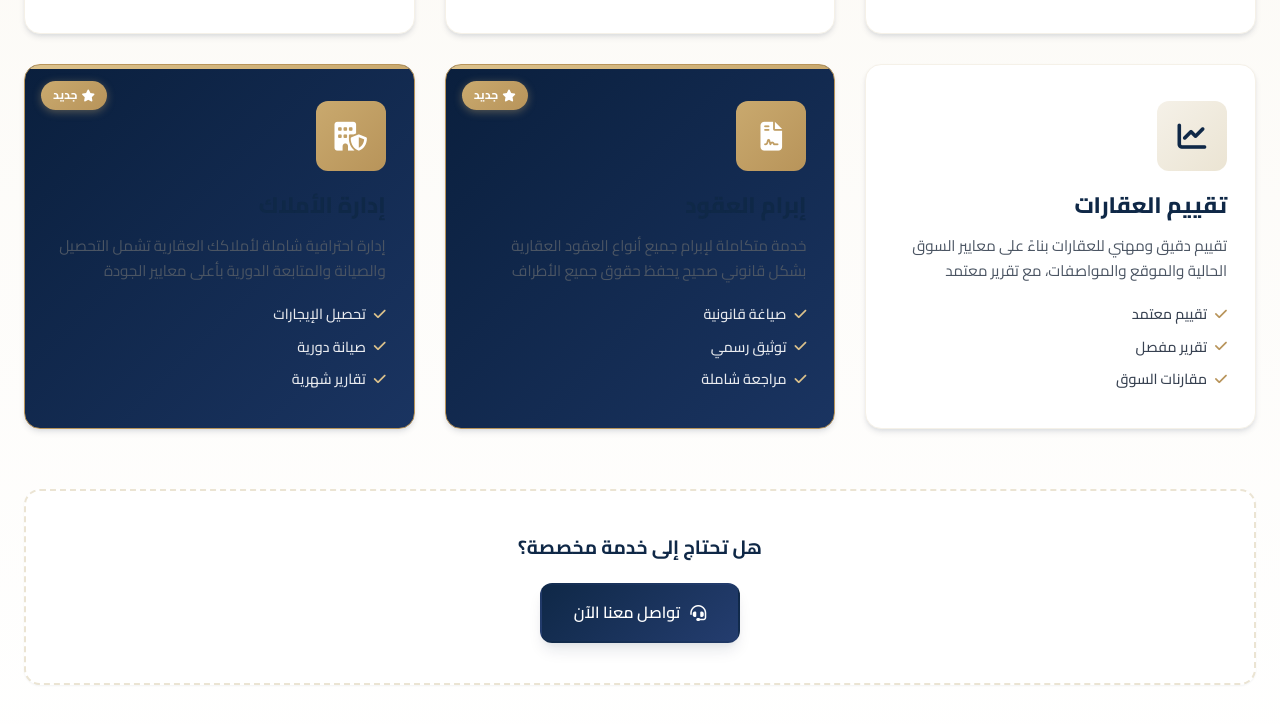
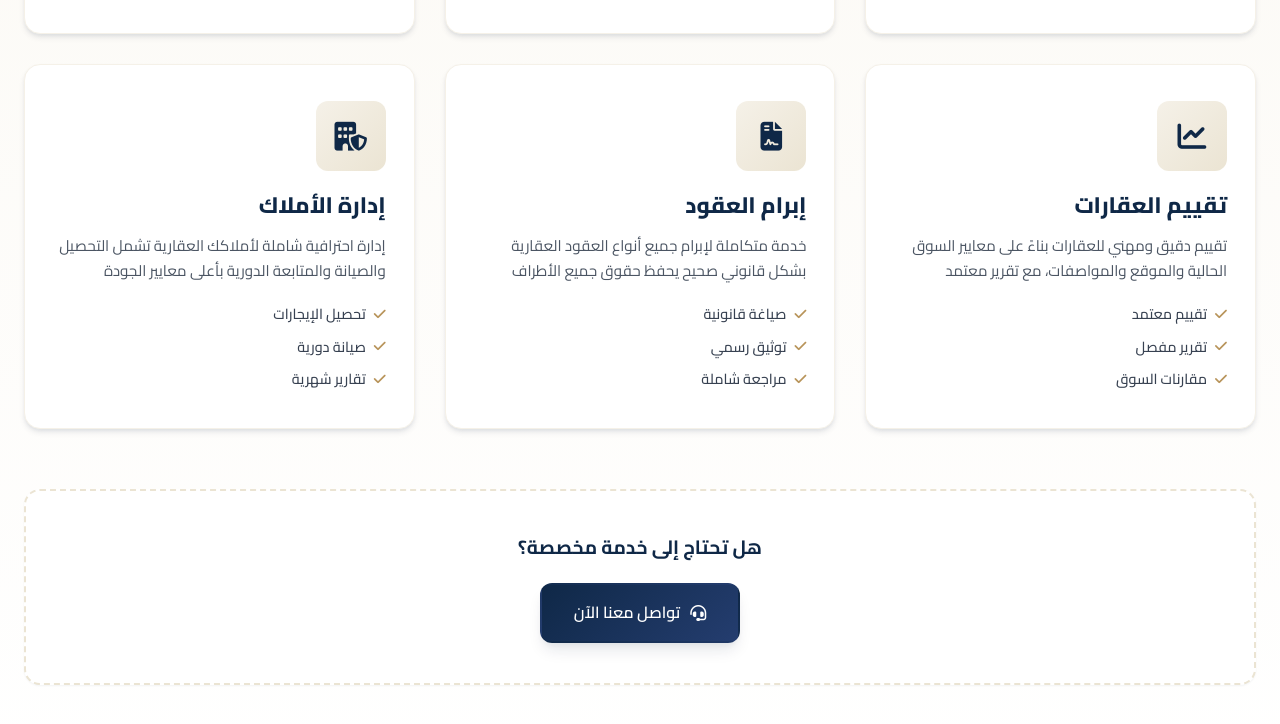
Before and after one commit to Mutakola123/adwa, a plain HTML site: page index.html in a window 1280 px wide. Shown: the part 1994-2718 px from the top of the page. Drawn offline with Linux system fonts and the light colour scheme.

Commit message:
Services: توحيد تصميم بطاقات الخدمات (إبرام العقود وإدارة الأملاك)
- حذف الفئة service-card-featured من البطاقتين الجديدتين
- حذف شارة 'جديد' لجعل البطاقات الست موحدة
- حذف CSS الخاص بالتصميم المميز (48 سطر)
- البطاقات الست الآن بنفس التصميم والتأثيرات

```diff
--- a/css/style.css
+++ b/css/style.css
@@ -819,54 +819,6 @@ input, select, textarea {
     transform-origin: left;
 }
 
-.service-card-featured {
-    background: linear-gradient(135deg, var(--navy-900) 0%, var(--navy-700) 100%);
-    color: var(--white);
-    border-color: var(--gold-700);
-}
-
-.service-card-featured::before {
-    background: linear-gradient(90deg, var(--gold-300) 0%, var(--gold-500) 100%);
-    transform: scaleX(1);
-}
-
-.service-card-featured .service-icon {
-    background: linear-gradient(135deg, var(--gold-500) 0%, var(--gold-700) 100%);
-    color: var(--white);
-}
-
-.service-card-featured h3 {
-    color: var(--white);
-}
-
-.service-card-featured p {
-    color: rgba(255, 255, 255, 0.85);
-}
-
-.service-card-featured .service-features li {
-    color: rgba(255, 255, 255, 0.9);
-}
-
-.service-card-featured .service-features li i {
-    color: var(--gold-300);
-}
-
-.service-badge {
-    position: absolute;
-    top: 16px;
-    left: 16px;
-    background: linear-gradient(135deg, var(--gold-500) 0%, var(--gold-700) 100%);
-    color: var(--white);
-    padding: 4px 12px;
-    border-radius: 50px;
-    font-size: 0.75rem;
-    font-weight: 700;
-    display: inline-flex;
-    align-items: center;
-    gap: 4px;
-    box-shadow: 0 2px 8px rgba(201, 169, 110, 0.4);
-}
-
 .service-icon {
     width: 70px;
     height: 70px;
--- a/index.html
+++ b/index.html
@@ -301,8 +301,7 @@
                     </ul>
                 </div>
 
-                <div class="service-card service-card-featured">
-                    <span class="service-badge"><i class="fas fa-star"></i> جديد</span>
+                <div class="service-card">
                     <div class="service-icon">
                         <i class="fas fa-file-contract"></i>
                     </div>
@@ -315,8 +314,7 @@
                     </ul>
                 </div>
 
-                <div class="service-card service-card-featured">
-                    <span class="service-badge"><i class="fas fa-star"></i> جديد</span>
+                <div class="service-card">
                     <div class="service-icon">
                         <i class="fas fa-building-shield"></i>
                     </div>
```
